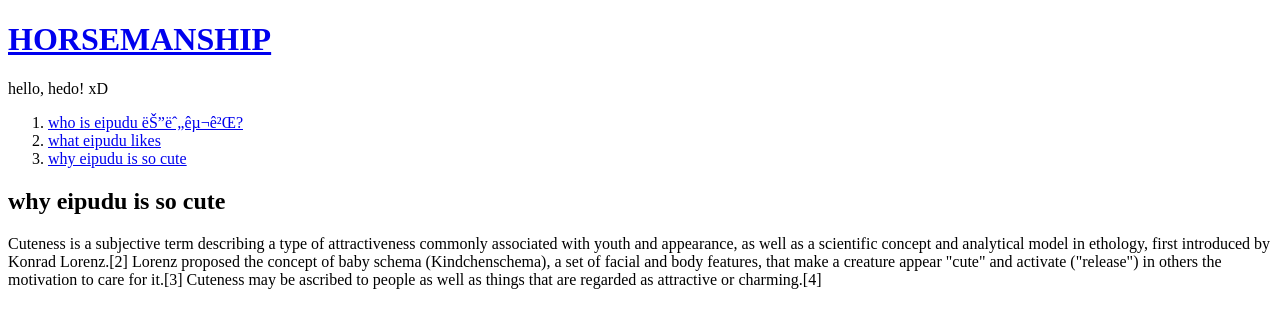
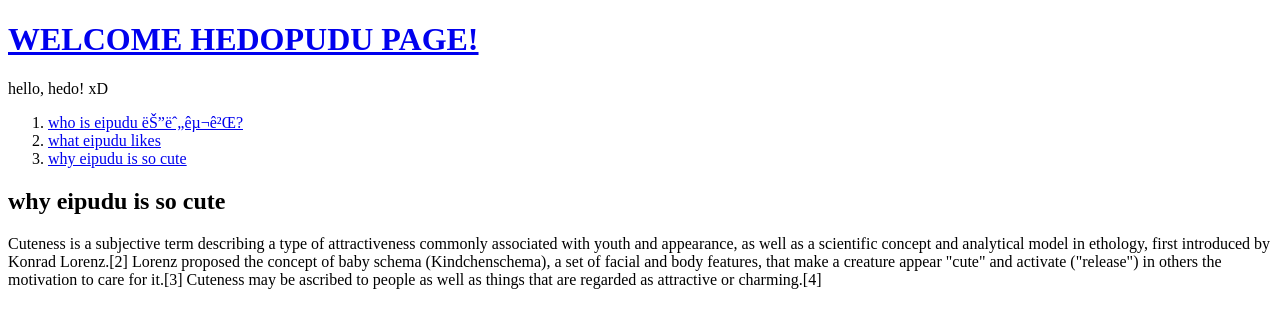
Before and after one commit to aprilbae/Eipudu, a plain HTML site: page 3.html in a window 1280 px wide. Drawn offline with Linux system fonts and the light colour scheme.

Commit message:
uploaded

```diff
--- a/3.html
+++ b/3.html
@@ -1,11 +1,11 @@
 <!doctype html>
 <html>
 <head>
-<title>HORSEMANSHIP</title>
+<title>MY VERY FIRST WEB-PAGE</title>
 <mata charset="utf-8">
 </head>
 <body>
-<h1><a href="index.html">HORSEMANSHIP</a></h1>
+<h1><a href="index.html">WELCOME HEDOPUDU PAGE!</a></h1>
 hello, hedo! xD
 <ol>
 <li><a href="1.html">who is eipudu 는누구게?</a></li>
```
Also changed, not shown: 1.html (+2 -2 lines), 2.html (+2 -2 lines), index.html (+2 -2 lines).
